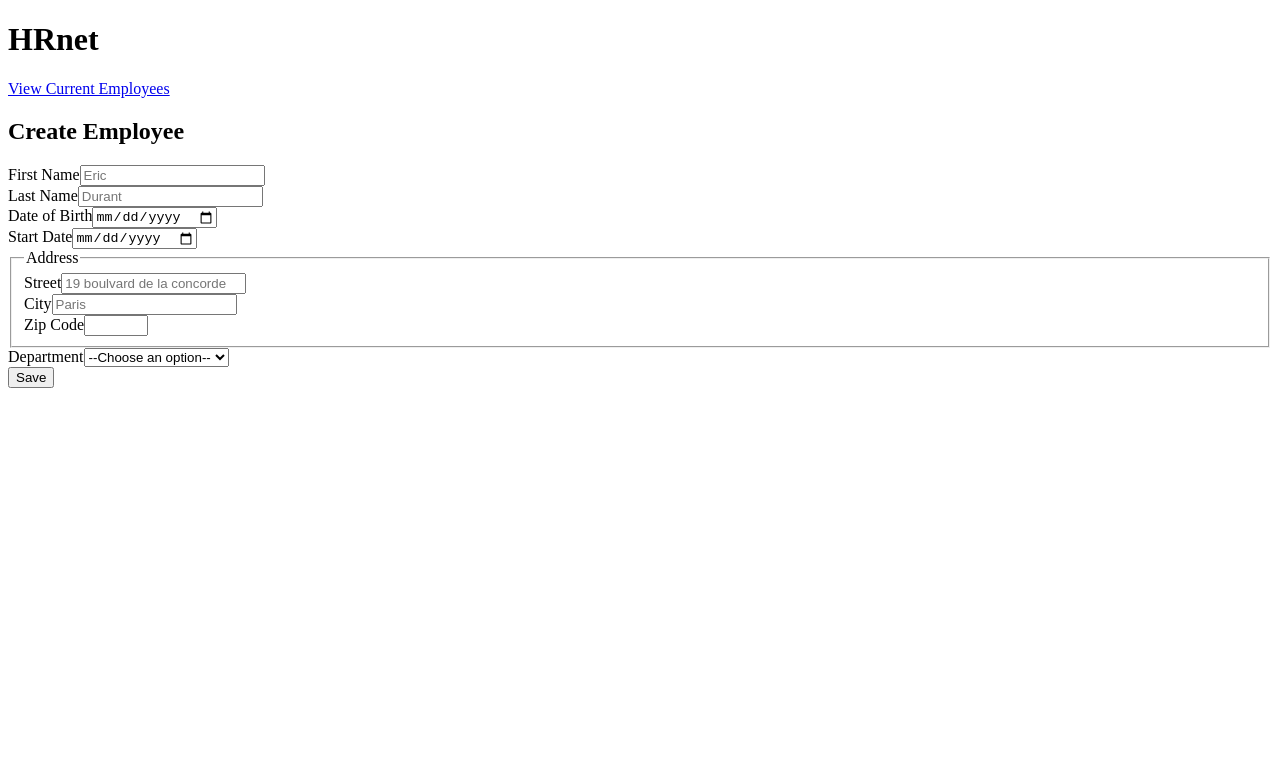
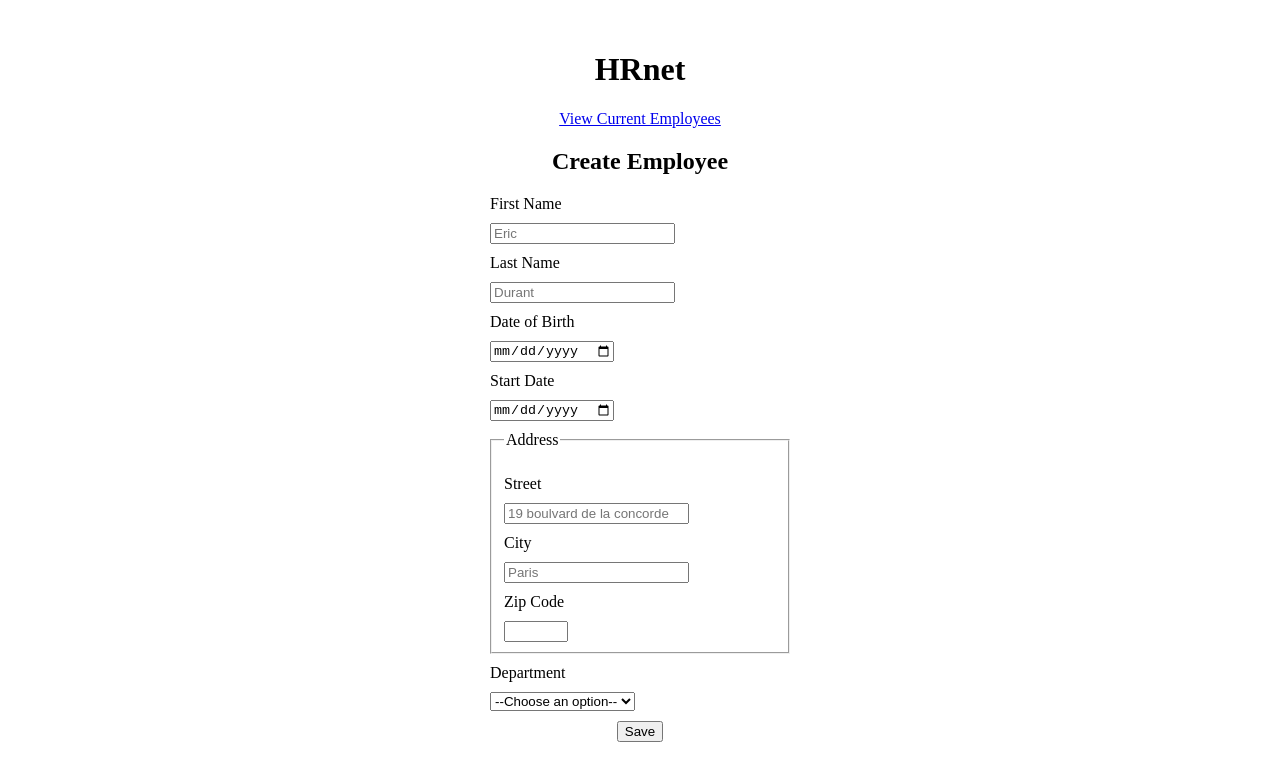
Before and after one commit to Squal94/Khadir_Lounis_Projet_14_122022, a React (Create React App) app in the folder wealth_health/: page / in a window 1280 px wide. Shown: the top 780 px of the page. Built offline with nearby package versions, Linux system fonts and the light colour scheme.

Commit message:
mise en place du style de Home v1

```diff
--- a/wealth_health/src/App.js
+++ b/wealth_health/src/App.js
@@ -2,6 +2,7 @@ import React from "react";
 import { BrowserRouter, Routes, Route } from "react-router-dom";
 import Home from "./Pages/Home";
 import Employee from "./Pages/Employee";
+import "./Styles/index.scss";
 function App() {
   return (
     <BrowserRouter>
--- a/wealth_health/src/Pages/Home.js
+++ b/wealth_health/src/Pages/Home.js
@@ -57,7 +57,7 @@ const Home = () => {
             />
           </div>
           <fieldset>
-            <legend>Address</legend>
+            <legend className="inputLabel">Address</legend>
             <div className="home__form__street">
               <label className="inputLabel">Street</label>
               <input
@@ -99,6 +99,7 @@ const Home = () => {
             <select
               name="department"
               id="department"
+              className="inputLabel"
               // ref={department}
             >
               <option value="">--Choose an option--</option>
@@ -112,8 +113,13 @@ const Home = () => {
           <span className="formContainer--error">
             {error && "Email ou mot de passe incorrect"}
           </span>
-
-          <input type="submit" className="home__form__submit" value="Save" />
+          <div className="home__form__containerSubmit">
+            <input
+              type="submit"
+              className="home__form__containerSubmit--submit"
+              value="Save"
+            />
+          </div>
         </form>
       </div>
     </div>
--- /dev/null
+++ b/wealth_health/src/Styles/Pages/_home.scss
@@ -0,0 +1,30 @@
+.home {
+  width: 300px;
+  margin: 30px auto;
+  &__header {
+    display: flex;
+    flex-flow: column nowrap;
+    justify-items: center;
+    align-items: center;
+  }
+  &__form {
+    width: 100%;
+    &--title {
+      text-align: center;
+    }
+    &__containerSubmit {
+      margin: 10px auto;
+      display: flex;
+      justify-content: center;
+    }
+  }
+}
+
+.inputLabel {
+  display: block;
+  margin: 10px 0;
+}
+
+fieldset {
+  margin: 10px 0;
+}
--- /dev/null
+++ b/wealth_health/src/Styles/index.scss
@@ -0,0 +1,2 @@
+@import "./settings";
+@import "./Pages/home";
```
Also changed, not shown: wealth_health/src/Styles/_settings.scss (added).
